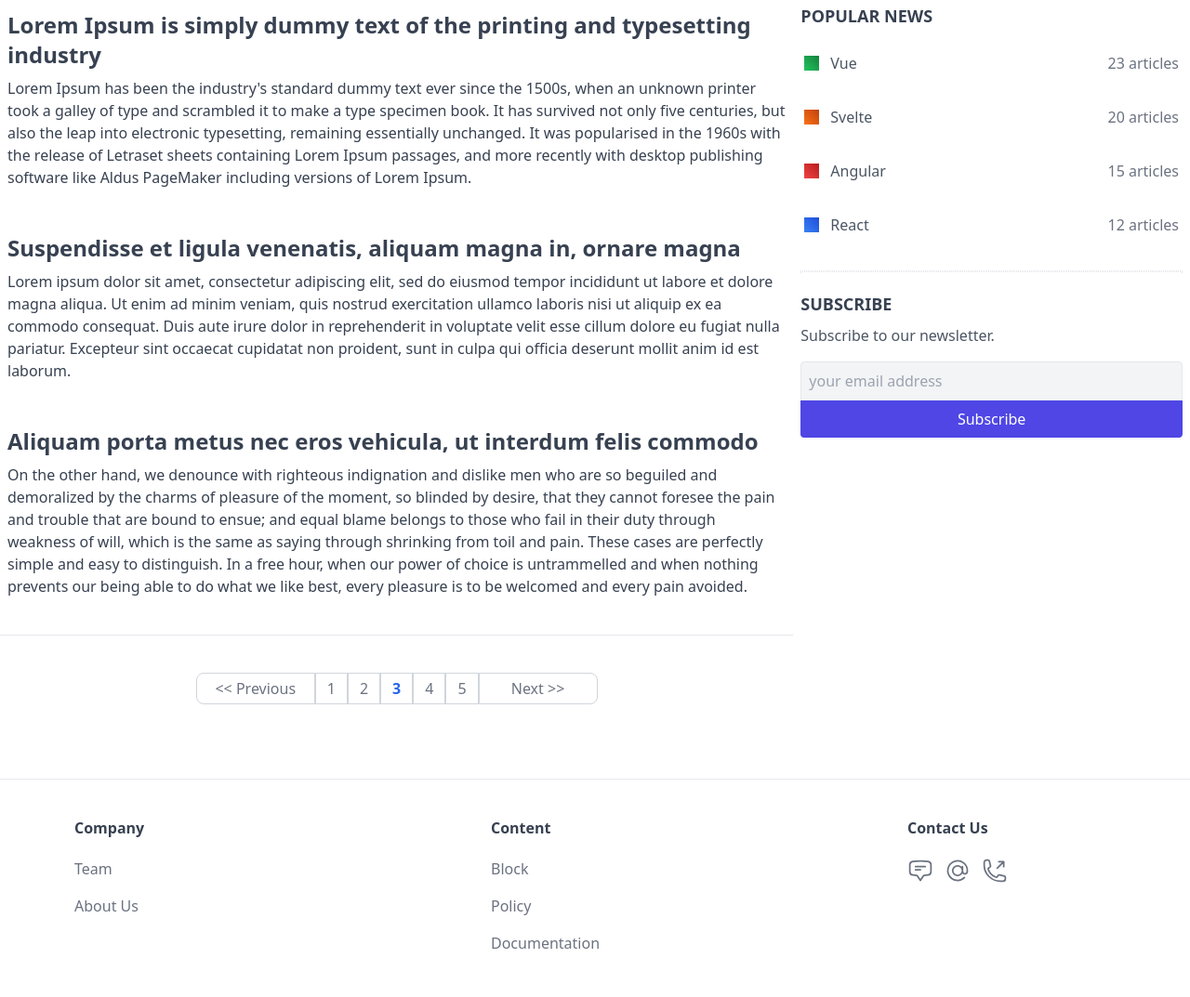
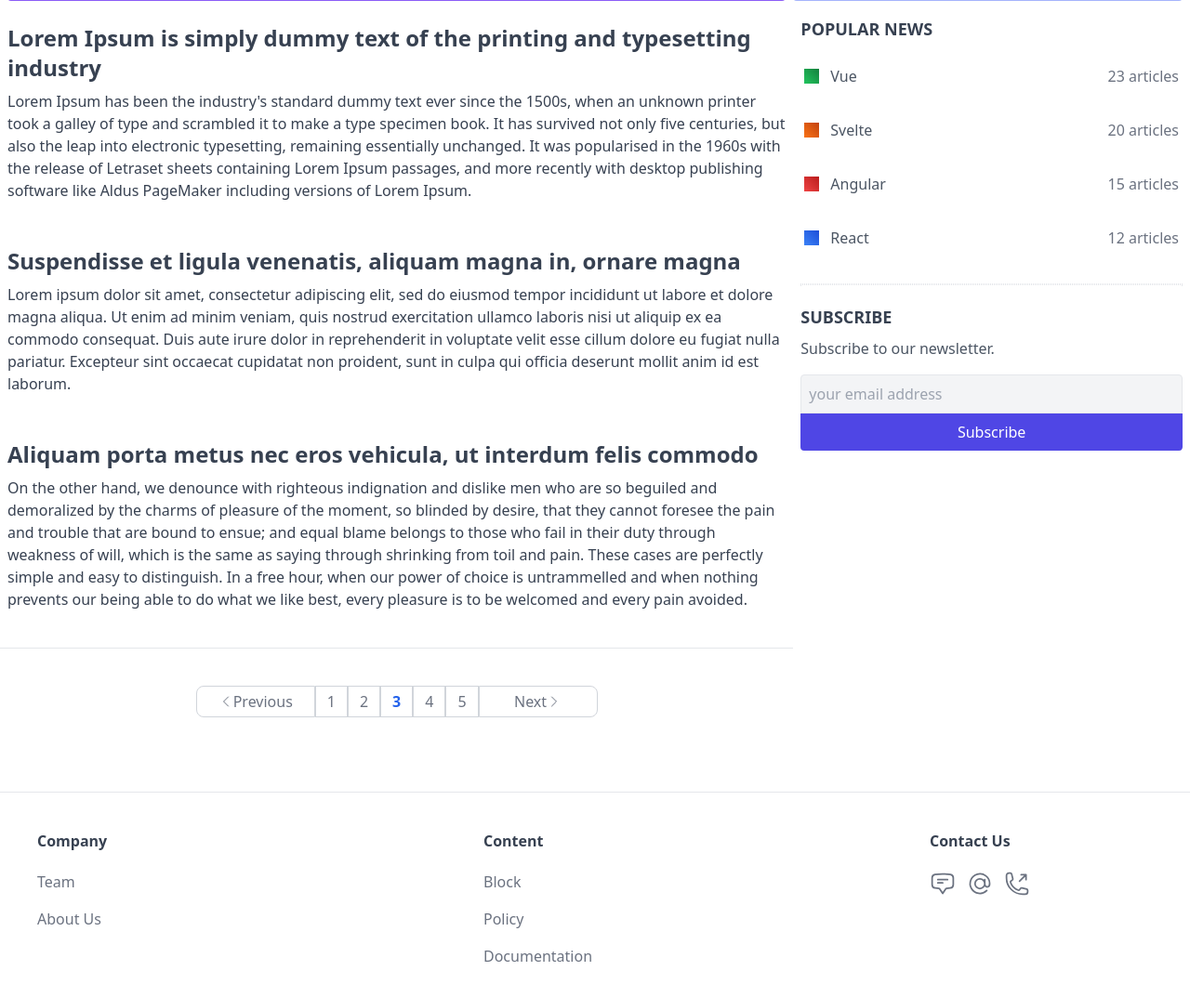
Before and after one commit to ruslanmahats/tailwind_markup, a website: page index.html in a window 1280 px wide. Shown: the part 521-1594 px from the top of the page at 93% size. Drawn offline with Linux system fonts and the light colour scheme.

Commit message:
changed responsive

```diff
--- a/index.html
+++ b/index.html
@@ -11,9 +11,9 @@
 <body>
 	<div class="max-w-screen-2xl mx-auto">
 		<!-- header -->
-		<header class="p-2 flex items-center justify-between">
+		<header class="h-20 p-2 flex items-center justify-between">
 			<a class="uppercase font-bold text-purple-800" href="">WebDev</a>
-			<nav class="flex items-center gap-x-4">
+			<nav class="hidden md:flex items-center gap-x-4">
 				<ul class="flex items-center">
 					<li>
 						<a class="nav-link" href="#">Home</a>
@@ -36,6 +36,12 @@
 					</li>
 				</ul>
 			</nav>
+			<button class="inline-block md:hidden">
+				<svg xmlns="http://www.w3.org/2000/svg" fill="none" viewBox="0 0 24 24" stroke-width="1.5"
+					stroke="currentColor" class="w-6 h-6">
+					<path stroke-linecap="round" stroke-linejoin="round" d="M3.75 6.75h16.5M3.75 12h16.5m-16.5 5.25h16.5" />
+				</svg>
+			</button>
 		</header>
 
 		<!-- divider -->
@@ -64,8 +70,8 @@
 		</div>
 
 		<!-- banners -->
-		<section class="px-2 flex space-x-2">
-			<div class="inline-block h-96 w-2/3 bg-violet-500  mb-4 relative rounded overflow-hidden" href="#">
+		<section class="px-2 lg:flex lg:space-x-2">
+			<div class="inline-block h-96 w-full lg:w-2/3 bg-violet-500 mb-4 relative rounded overflow-hidden" href="#">
 				<div class="p-4 absolute bottom-0 left-0 z-20">
 					<h2 class="text-4xl font-semibold text-gray-100 leading-tight">
 						Lorem ipsum dolor sit amet consectetur, adipisicing elit
@@ -73,7 +79,7 @@
 				</div>
 			</div>
 
-			<a class="inline-block h-96 w-1/3 bg-indigo-300 mb-4 relative rounded overflow-hidden" href="#">
+			<a class="inline-block h-96 w-full lg:w-1/3 bg-indigo-300 mb-4 relative rounded overflow-hidden" href="#">
 				<div class="p-4 absolute bottom-0 left-0 z-20">
 					<h2 class="text-4xl font-semibold text-gray-100 leading-tight">
 						Lorem ipsum dolor sit amet consectetur
@@ -83,8 +89,8 @@
 		</section>
 
 		<!-- main -->
-		<main class="flex">
-			<div class="w-2/3">
+		<main class="lg:flex">
+			<div class="w-full lg:w-2/3">
 				<!-- post cards -->
 				<section class="px-2">
 					<a class="block mb-10" href="#">
@@ -163,7 +169,12 @@
 				<div class="mt-10 mb-10">
 					<ul class="flex justify-center">
 						<li>
-							<a class="pagination-item w-32 text-center rounded-l-lg" href="#">&lt;&lt; Previous</a>
+							<a class="pagination-item sm:w-32 text-center rounded-l-lg flex items-center justify-center"
+								href="#"><svg xmlns="http://www.w3.org/2000/svg" fill="none" viewBox="0 0 24 24"
+									stroke-width="1.5" stroke="currentColor" class="w-4 h-4">
+									<path stroke-linecap="round" stroke-linejoin="round" d="M15.75 19.5 8.25 12l7.5-7.5" />
+								</svg>
+								<span class="hidden sm:inline-block">Previous</span></a>
 						</li>
 						<li>
 							<a class="pagination-item" href="#">1</a>
@@ -182,14 +193,21 @@
 							<a class="pagination-item" href="#">5</a>
 						</li>
 						<li>
-							<a class="pagination-item w-32 text-center rounded-r-lg" href="#">Next &gt;&gt;</a>
+							<a class="pagination-item sm:w-32 text-center rounded-r-lg flex items-center justify-center"
+								href="#">
+								<span class="hidden sm:inline-block">Next</span> <svg xmlns="http://www.w3.org/2000/svg"
+									fill="none" viewBox="0 0 24 24" stroke-width="1.5" stroke="currentColor" class="w-4 h-4">
+									<path stroke-linecap="round" stroke-linejoin="round" d="m8.25 4.5 7.5 7.5-7.5 7.5" />
+								</svg>
+							</a>
 						</li>
 					</ul>
 				</div>
 			</div>
-			<div class="w-1/3 px-2">
+
+			<div class="w-full lg:w-1/3 px-2 md:flex md:gap-x-6 lg:block">
 				<!-- topics -->
-				<div class="mb-5">
+				<div class="mb-5 md:w-1/2 lg:w-full">
 					<h5 class="font-bold text-lg uppercase text-gray-700 mb-2">Popular News</h5>
 					<ul>
 						<li class="">
@@ -227,10 +245,11 @@
 					</ul>
 				</div>
 
+				<div class="md:w-1/2 lg:w-full">
 					<!-- divider -->
-				<div class="border border-dotted"></div>
+					<div class="md:hidden border border-dotted lg:block"></div>
 					<!-- subscribe -->
-				<div class="my-5">
+					<div class="my-5 md:my-0 lg:my-5">
 						<h5 class="font-bold text-lg uppercase text-gray-700 mb-2">
 							Subscribe
 						</h5>
@@ -241,14 +260,14 @@
 							Subscribe
 						</button>
 					</div>
-
+				</div>
 			</div>
 		</main>
 
 		<!-- footer -->
-		<footer class="border-t mt-10 py-10 px-20">
-			<div class="flex">
-				<div class="mb-5 w-2/5">
+		<footer class="border-t mt-10 py-10 px-10">
+			<div class="sm:flex">
+				<div class="mb-5 sm:w-2/5">
 					<h6 class="font-bold text-gray-700 mb-3">Company</h6>
 					<ul>
 						<li>
@@ -260,7 +279,7 @@
 					</ul>
 				</div>
 
-				<div class="w-2/5">
+				<div class="mb-5 sm:w-2/5">
 					<h6 class="font-bold text-gray-700 mb-3">Content</h6>
 					<ul>
 						<li>
@@ -278,7 +297,7 @@
 					</ul>
 				</div>
 
-				<div class="w-1/5">
+				<div class="mb-5 sm:w-1/5">
 					<h6 class="font-bold text-gray-700 mb-3">Contact Us</h6>
 					<ul class="flex gap-3">
 						<li>
```
Also changed, not shown: public/styles.css. Lines whose indentation alone changed are shown as unchanged.
